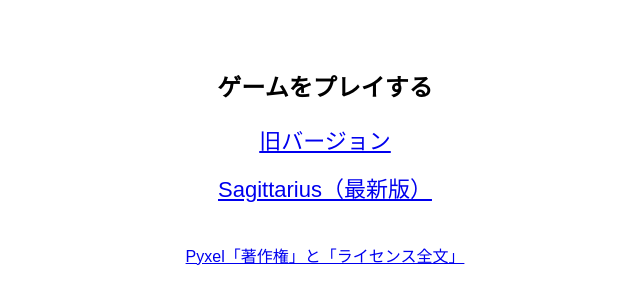
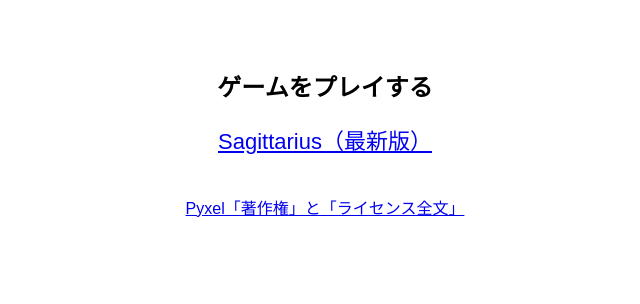
Before and after one commit to beautifulburnout-dotcom/Terry, a plain HTML site: page index.html in a window 1280 px wide. Shown: the whole page, without its empty margins (315-955 px from the left). Drawn offline with Linux system fonts and the light colour scheme.

Commit message:
Update index.html

```diff
--- a/index.html
+++ b/index.html
@@ -9,12 +9,6 @@
 <body style="text-align:center; font-family:sans-serif; padding-top:40px;">
 
   <h2>ゲームをプレイする</h2>
-
-  <p>
-    <a href="game.html" style="font-size:22px;">
-      旧バージョン
-    </a>
-  </p>
 
   <p>
     <a href="sagittarius.html" style="font-size:22px;">
```
